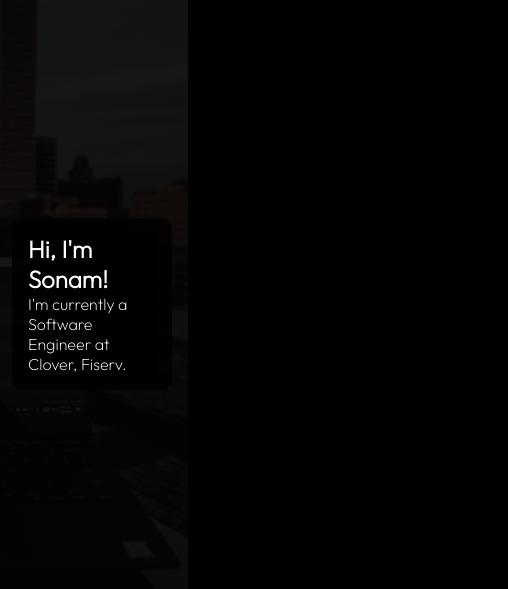
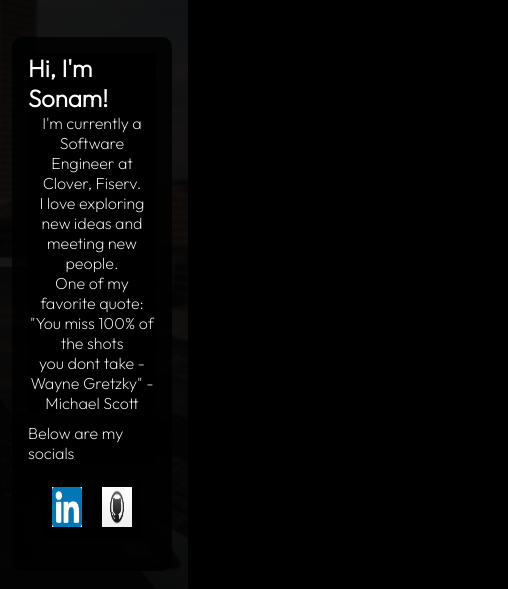
Before and after one commit to Sonam0123/MePage, a plain HTML site: page index.html in a window 1280 px wide. Shown: the part 188-777 px from the top of the page, 772-1280 px from the left. Drawn offline with Linux system fonts and the light colour scheme.

Commit message:
added socials and quote

```diff
--- a/index.html
+++ b/index.html
@@ -29,15 +29,21 @@
         <img id="mainPic" src="pics/meAndPiggy.jpg" alt="meAndPiggy">
         <div id="introduction">
             <h2 >Hi, I'm Sonam!</h2>
-            <p>I'm currently a Software Engineer at Clover, Fiserv.</p>
+            <p style="text-align: center;">I'm currently a Software Engineer at Clover, Fiserv. <br> I love exploring new ideas and meeting new people. <br>
+            One of my favorite quote: "You miss 100% of the shots <br> you dont take -Wayne Gretzky" -Michael Scott </p>
+           <p style="margin-top: 10px;"> Below are my socials</p>
+            <div style="margin: 1rem;">
+                <a target="#" href="https://www.linkedin.com/in/sonam-tsering/"><img class="socials" src="pics/linkedin.png" alt="LinkedIn"></a>
+                <a target="#" href="https://github.com/Sonam0123"><img class="socials" src="pics/github.jpeg" alt=""></a>
+
+
+            </div>
+
         </div>
 
 
     </main>
 
-    <footer>
-
-    </footer>
 
 </body>
 </html>
--- a/style.css
+++ b/style.css
@@ -216,6 +216,12 @@ nav ul li:hover {
     max-width: fit-content;
 }
 
+.socials{
+    margin: 0.5rem;
+    height: 40px;
+    width: 30px;
+}
+
 
 
 
```
Also changed, not shown: pics/github.jpeg (added), pics/linkedin.png (added).
